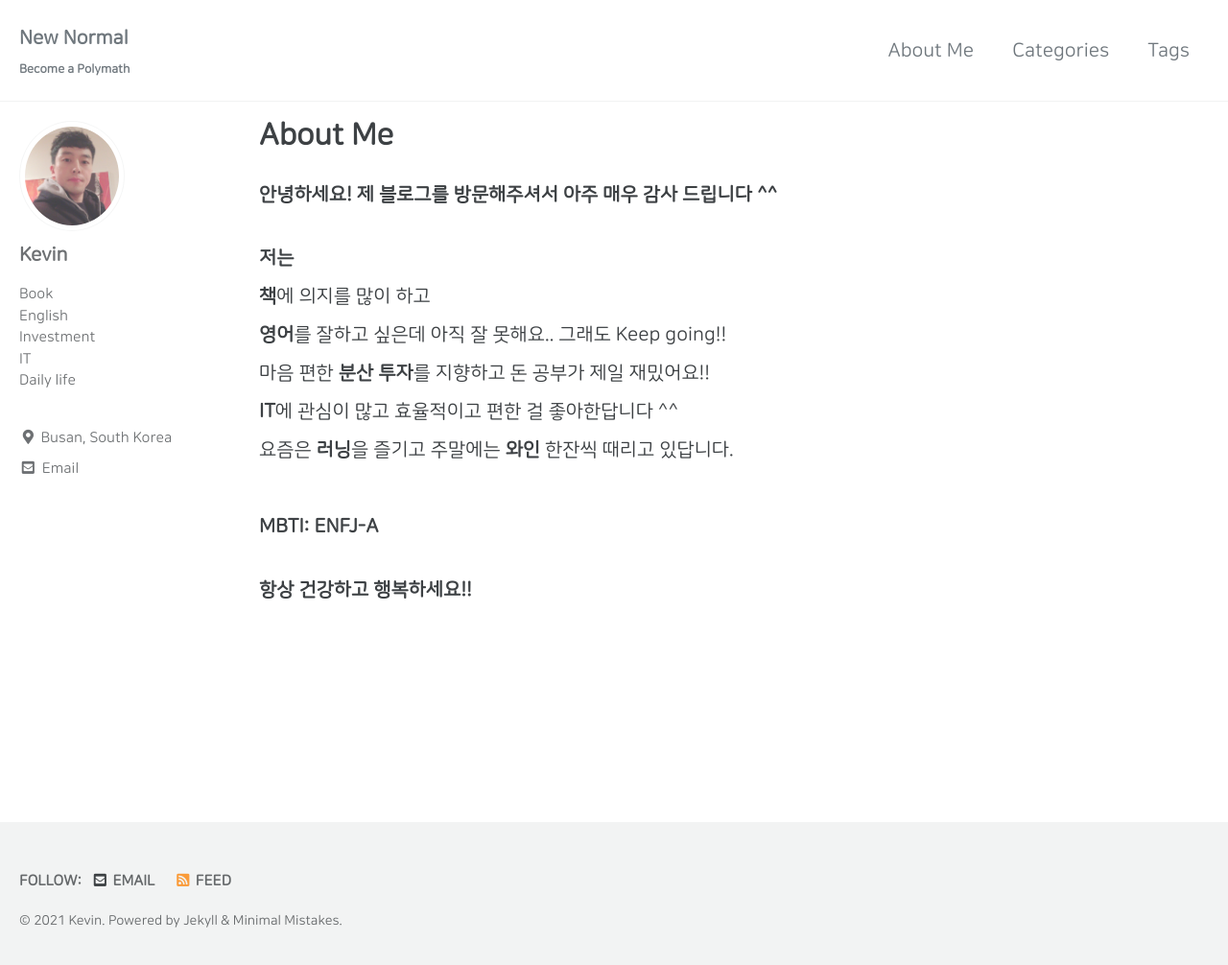
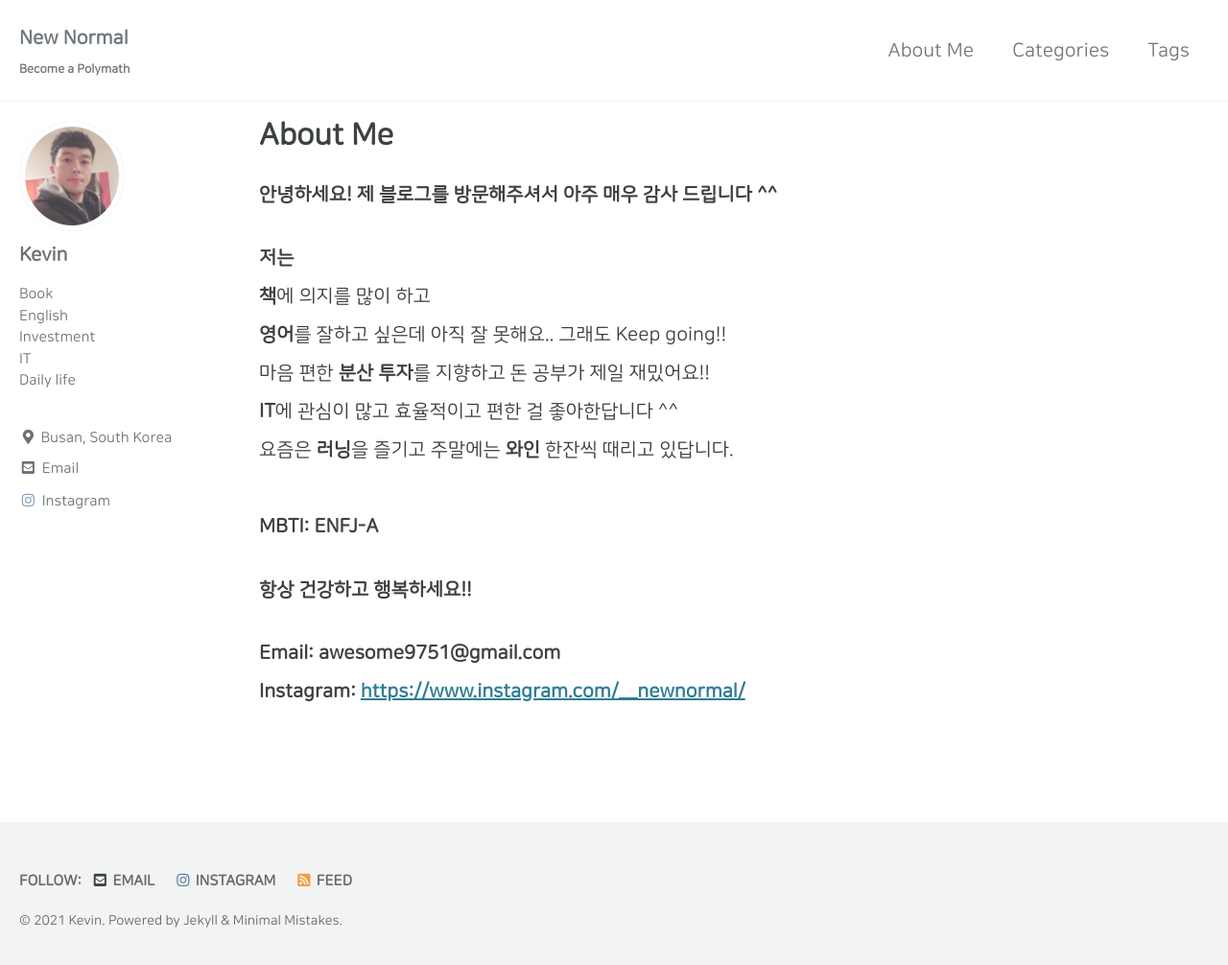
Before and after one commit to letsgokevin/readyfornewnormal.github.io, a Jekyll site: the page built from _pages/about.md, in a window 1280 px wide and 1014 px high. Shown: the top 1006 px of the window at 96% size. Built offline with Jekyll 4.4.1, drawn with Linux system fonts in a browser that asks for light colours; cached includes are drawn as plain includes.

Commit message:
instagram

```diff
--- a/_config.yml
+++ b/_config.yml
@@ -117,7 +117,7 @@ author:
       # url: "https://github.com/"
     - label: "Instagram"
       icon: "fab fa-fw fa-instagram"
-      # url: "https://instagram.com/"
+      url: "https://www.instagram.com/__newnormal/"
 
 # Site Footer
 footer:
@@ -139,7 +139,7 @@ footer:
       # url:
     - label: "Instagram"
       icon: "fab fa-fw fa-instagram"
-      # url:
+      url: "https://www.instagram.com/__newnormal/"
 
 
 # Reading Files
--- a/_pages/about.md
+++ b/_pages/about.md
@@ -17,3 +17,6 @@ author_profile: true
 **MBTI: ENFJ-A**
 
 **항상 건강하고 행복하세요!!**
+
+**Email: awesome9751@gmail.com**<br/>
+**Instagram: <https://www.instagram.com/__newnormal/>**
```
